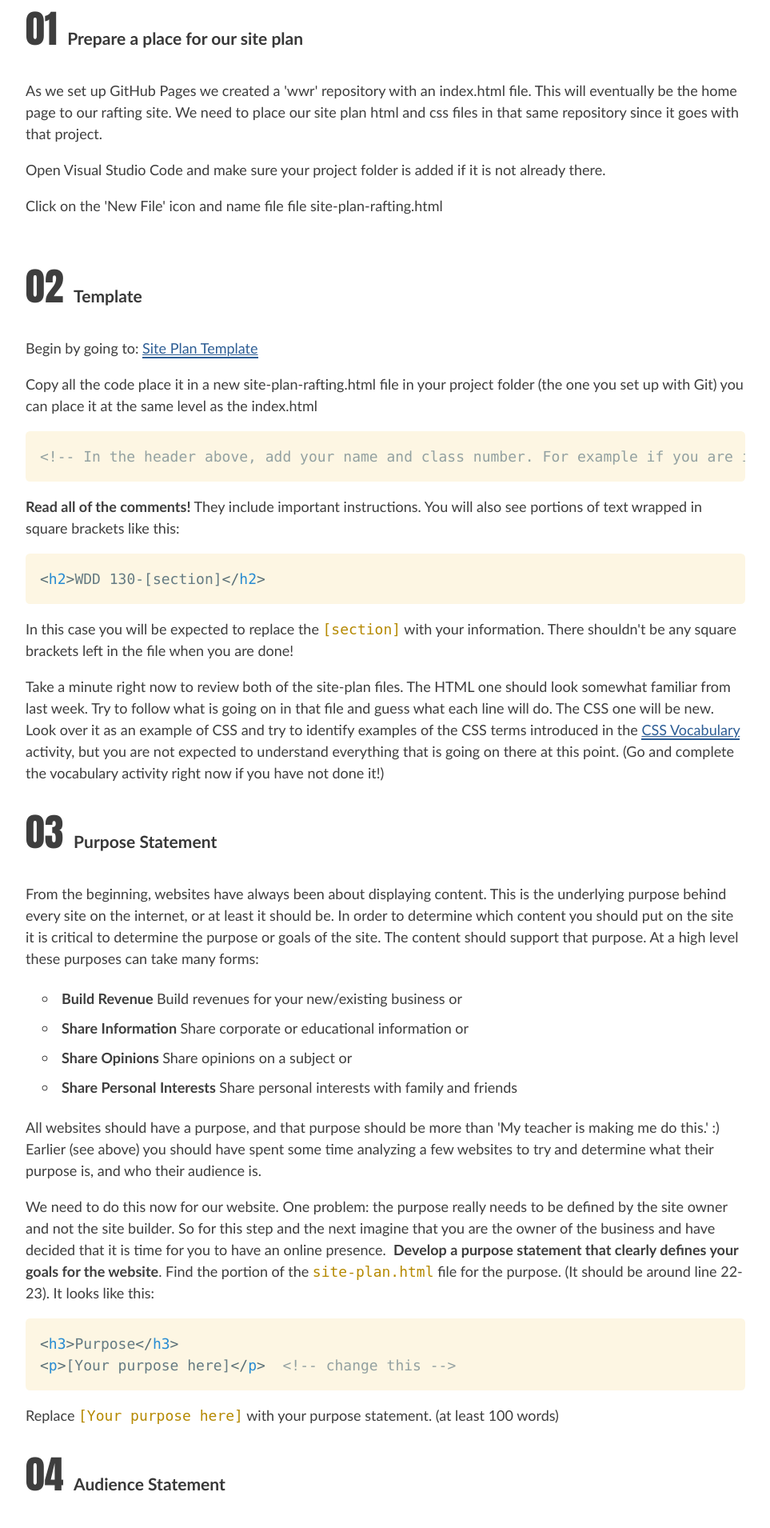
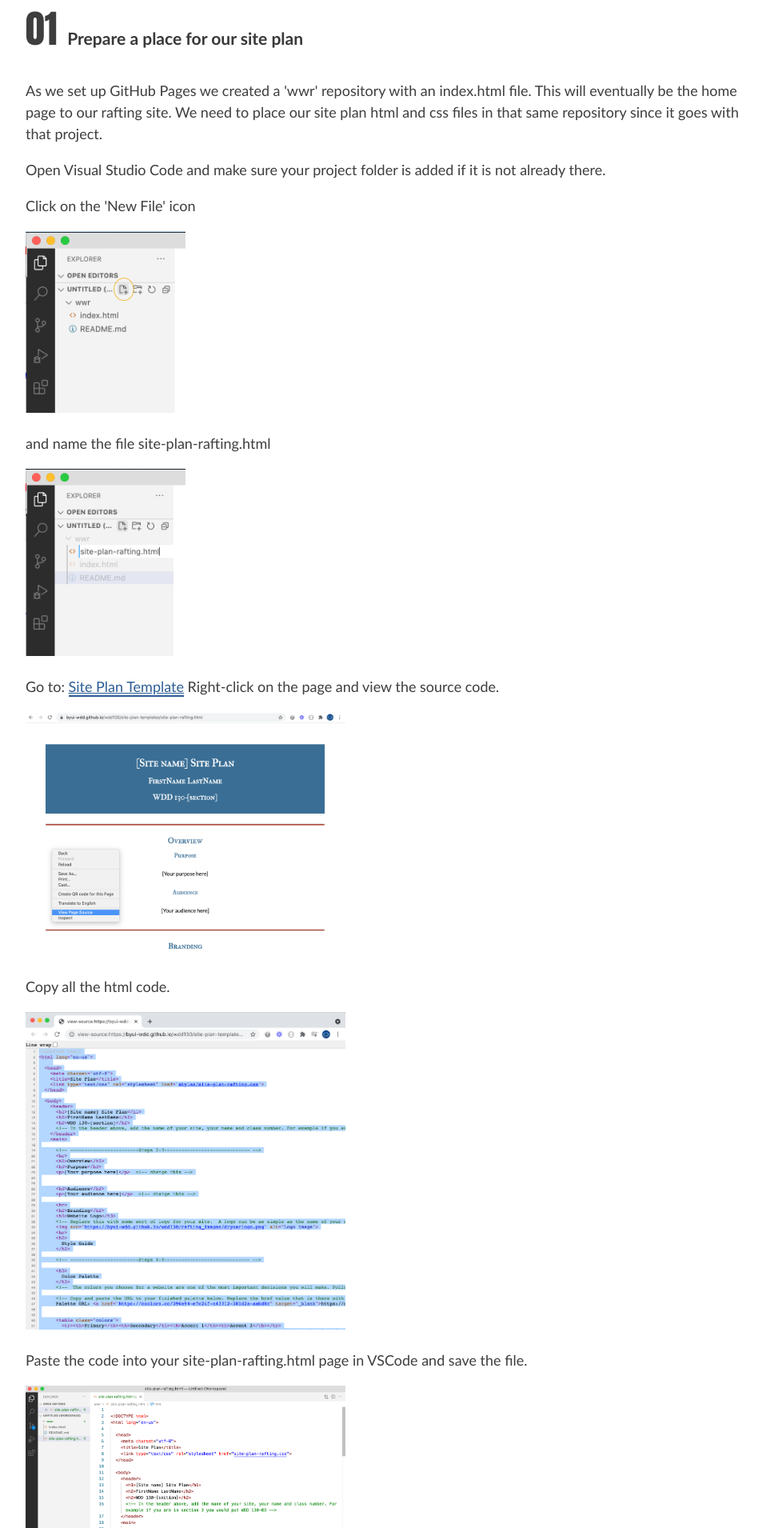
Before and after one commit to byui-wdd/wdd130, a PHP site: page /activities/w02-site-planning.html in a window 1280 px wide. Shown: the part 2241-4151 px from the top of the page at 80% size, without its empty margins (158-1121 px from the left). Run offline with PHP 8.4, Linux system fonts and the light colour scheme.

Commit message:
image updates

```diff
--- a/activities/w02-site-planning.html
+++ b/activities/w02-site-planning.html
@@ -141,8 +141,19 @@
             <h3>Prepare a place for our site plan</h3>
             <p>As we set up GitHub Pages we created a 'wwr' repository with an index.html file. This will eventually be the home page to our rafting site. We need to place our site plan html and css files in that same repository since it goes with that project.</p>
             <p>Open Visual Studio Code and make sure your project folder is added if it is not already there.</p>
-            <p>Click on the 'New File' icon and name file file site-plan-rafting.html</p>
-            <img href=""
+            <p>Click on the 'New File' icon</p>
+            <img src="https://byui-wdd.github.io/wdd130/images/w02/file-man1.png" alt="add file">
+            <p>and name the file site-plan-rafting.html</p>
+            <img src="https://byui-wdd.github.io/wdd130/images/w02/file-man2_siteplan_html.png" alt="name file">
+            <p>Go to: <a href="https://byui-wdd.github.io/wdd130/site-plan-templates/site-plan-rafting.html">Site Plan Template</a> Right-click on the page and view the source code.</p>
+            <img class="wide" src="https://byui-wdd.github.io/wdd130/images/w02/view_pagesource.png" alt="name file">
+            <p>Copy all the html code.</p>
+            <img class="wide" src="https://byui-wdd.github.io/wdd130/images/w02/copy_html.png" alt="name file">
+            <p>Paste the code into your site-plan-rafting.html page in VSCode and save the file.</p>
+            <img class="wide" src="https://byui-wdd.github.io/wdd130/images/w02/paste_html.png" alt="name file">
+            <p>[Notice]: You should see a new number on the Source Control icon (the little blue circle with a number).Git has noticed that we added a new file. We won't commit or push until we are all done with the activity.</p>
+            <p>We also need the CSS file that goes with our HTML. Let's make a styles folder to hold the CSS.</p>
+            <p>Click the 'New Folder' icon </p>
             <!-- END STEP -->
           </li>
           <li>
--- a/css/course.css
+++ b/css/course.css
@@ -152,6 +152,12 @@ main {
   padding: 20px;
   color: #3e3e3e;
   /* background-color: #f0f0f0; */
+}
+.fm img {
+  width: 200px;
+}
+.fm .wide {
+  width: 400px;
 }
 @media screen and (min-width: 1200px) {
   /* main {
```
Also changed, not shown: images/w02/file-man3.png.
